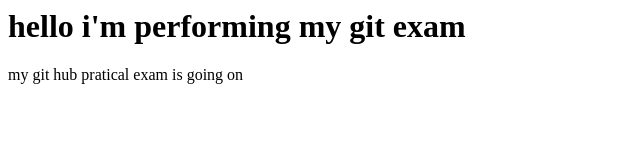
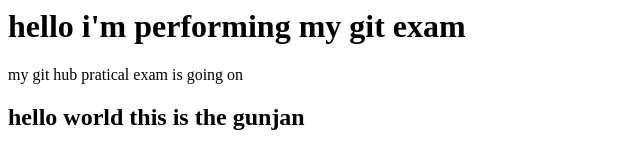
Before and after one commit to gunjan-it-engg/Test-git, a plain HTML site: page index.html in a window 1280 px wide. Shown: the whole page, without its empty margins (0-640 px from the left). Drawn offline with Linux system fonts and the light colour scheme.

Commit message:
add new branch

```diff
--- a/index.html
+++ b/index.html
@@ -7,5 +7,7 @@
         <p>
             my git hub pratical exam is going on
         </p>
+
+        <h2>hello world this is the gunjan</h2>
     </body>
 </html>
```
